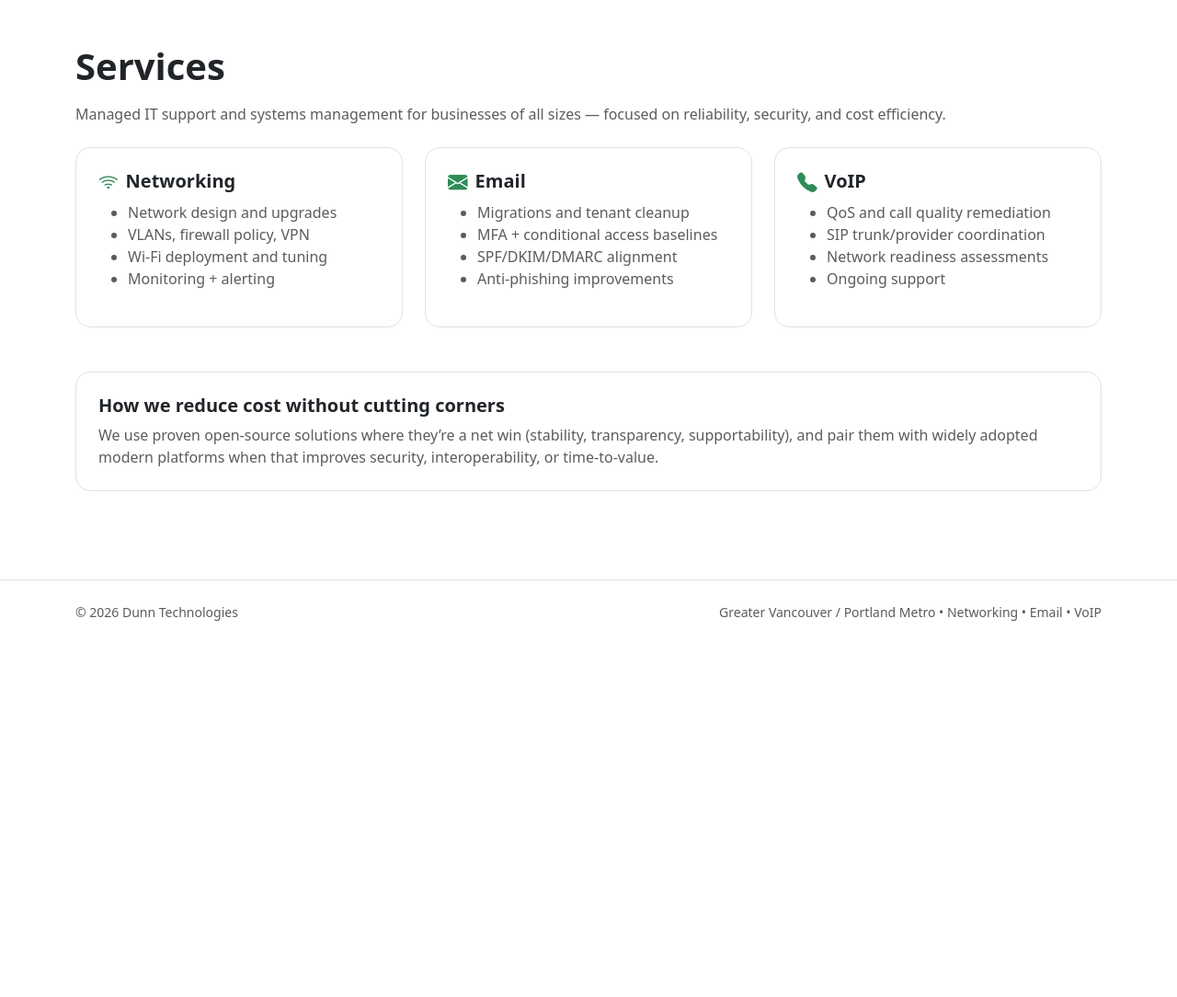
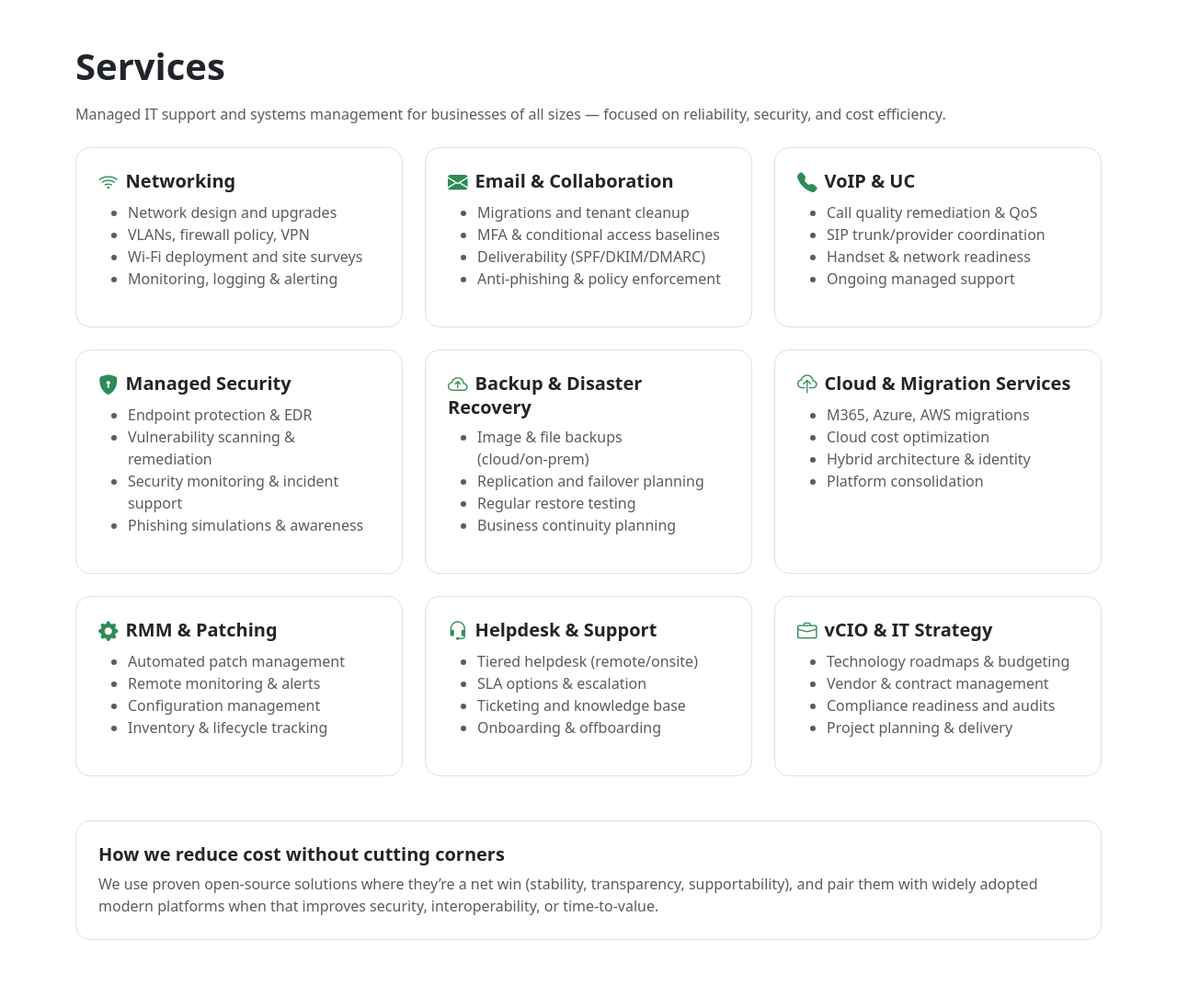
Before and after one commit to sterlingmd17/dunn-technologies-app, a Django app: page /services/ in a window 1280 px wide. Shown: the part 57-1141 px from the top of the page at 92% size. Before the commit the page ends 732 px from the top, so only its background shows below. Run offline with Django 5.2, Linux system fonts and the light colour scheme.

Commit message:
docs(services): expand MSP offerings (security, backup/DR, cloud, RMM, helpdesk, vCIO) and add Backup & DR highlight on Home

```diff
--- a/website/templates/website/services.html
+++ b/website/templates/website/services.html
@@ -9,36 +9,110 @@
     </p>
 
     <div class="row g-4">
-      <div class="col-lg-4">
+      <div class="col-md-6 col-lg-4">
         <div class="p-4 border rounded-4 h-100 service-card">
           <h2 class="h5 fw-bold"><i class="bi bi-wifi service-icon me-2" aria-hidden="true"></i>Networking</h2>
           <ul class="text-muted">
             <li>Network design and upgrades</li>
             <li>VLANs, firewall policy, VPN</li>
-            <li>Wi-Fi deployment and tuning</li>
-            <li>Monitoring + alerting</li>
+            <li>Wi‑Fi deployment and site surveys</li>
+            <li>Monitoring, logging & alerting</li>
           </ul>
         </div>
       </div>
-      <div class="col-lg-4">
+
+      <div class="col-md-6 col-lg-4">
         <div class="p-4 border rounded-4 h-100 service-card">
-          <h2 class="h5 fw-bold"><i class="bi bi-envelope-fill service-icon me-2" aria-hidden="true"></i>Email</h2>
+          <h2 class="h5 fw-bold"><i class="bi bi-envelope-fill service-icon me-2" aria-hidden="true"></i>Email & Collaboration</h2>
           <ul class="text-muted">
             <li>Migrations and tenant cleanup</li>
-            <li>MFA + conditional access baselines</li>
-            <li>SPF/DKIM/DMARC alignment</li>
-            <li>Anti-phishing improvements</li>
+            <li>MFA & conditional access baselines</li>
+            <li>Deliverability (SPF/DKIM/DMARC)</li>
+            <li>Anti‑phishing & policy enforcement</li>
           </ul>
         </div>
       </div>
-      <div class="col-lg-4">
+
+      <div class="col-md-6 col-lg-4">
         <div class="p-4 border rounded-4 h-100 service-card">
-          <h2 class="h5 fw-bold"><i class="bi bi-telephone-fill service-icon me-2" aria-hidden="true"></i>VoIP</h2>
+          <h2 class="h5 fw-bold"><i class="bi bi-telephone-fill service-icon me-2" aria-hidden="true"></i>VoIP & UC</h2>
           <ul class="text-muted">
-            <li>QoS and call quality remediation</li>
+            <li>Call quality remediation & QoS</li>
             <li>SIP trunk/provider coordination</li>
-            <li>Network readiness assessments</li>
-            <li>Ongoing support</li>
+            <li>Handset & network readiness</li>
+            <li>Ongoing managed support</li>
+          </ul>
+        </div>
+      </div>
+
+      <div class="col-md-6 col-lg-4">
+        <div class="p-4 border rounded-4 h-100 service-card">
+          <h2 class="h5 fw-bold"><i class="bi bi-shield-lock-fill service-icon me-2" aria-hidden="true"></i>Managed Security</h2>
+          <ul class="text-muted">
+            <li>Endpoint protection & EDR</li>
+            <li>Vulnerability scanning & remediation</li>
+            <li>Security monitoring & incident support</li>
+            <li>Phishing simulations & awareness</li>
+          </ul>
+        </div>
+      </div>
+
+      <div class="col-md-6 col-lg-4">
+        <div class="p-4 border rounded-4 h-100 service-card">
+          <h2 class="h5 fw-bold"><i class="bi bi-cloud-arrow-up service-icon me-2" aria-hidden="true"></i>Backup & Disaster Recovery</h2>
+          <ul class="text-muted">
+            <li>Image & file backups (cloud/on‑prem)</li>
+            <li>Replication and failover planning</li>
+            <li>Regular restore testing</li>
+            <li>Business continuity planning</li>
+          </ul>
+        </div>
+      </div>
+
+      <div class="col-md-6 col-lg-4">
+        <div class="p-4 border rounded-4 h-100 service-card">
+          <h2 class="h5 fw-bold"><i class="bi bi-cloud-upload service-icon me-2" aria-hidden="true"></i>Cloud & Migration Services</h2>
+          <ul class="text-muted">
+            <li>M365, Azure, AWS migrations</li>
+            <li>Cloud cost optimization</li>
+            <li>Hybrid architecture & identity</li>
+            <li>Platform consolidation</li>
+          </ul>
+        </div>
+      </div>
+
+      <div class="col-md-6 col-lg-4">
+        <div class="p-4 border rounded-4 h-100 service-card">
+          <h2 class="h5 fw-bold"><i class="bi bi-gear-fill service-icon me-2" aria-hidden="true"></i>RMM & Patching</h2>
+          <ul class="text-muted">
+            <li>Automated patch management</li>
+            <li>Remote monitoring & alerts</li>
+            <li>Configuration management</li>
+            <li>Inventory & lifecycle tracking</li>
+          </ul>
+        </div>
+      </div>
+
+      <div class="col-md-6 col-lg-4">
+        <div class="p-4 border rounded-4 h-100 service-card">
+          <h2 class="h5 fw-bold"><i class="bi bi-headset service-icon me-2" aria-hidden="true"></i>Helpdesk & Support</h2>
+          <ul class="text-muted">
+            <li>Tiered helpdesk (remote/onsite)</li>
+            <li>SLA options & escalation</li>
+            <li>Ticketing and knowledge base</li>
+            <li>Onboarding & offboarding</li>
+          </ul>
+        </div>
+      </div>
+
+      <div class="col-md-6 col-lg-4">
+        <div class="p-4 border rounded-4 h-100 service-card">
+          <h2 class="h5 fw-bold"><i class="bi bi-briefcase service-icon me-2" aria-hidden="true"></i>vCIO & IT Strategy</h2>
+          <ul class="text-muted">
+            <li>Technology roadmaps & budgeting</li>
+            <li>Vendor & contract management</li>
+            <li>Compliance readiness and audits</li>
+            <li>Project planning & delivery</li>
           </ul>
         </div>
       </div>
```
Also changed, not shown: website/templates/website/home.html (+9 -3 lines).
